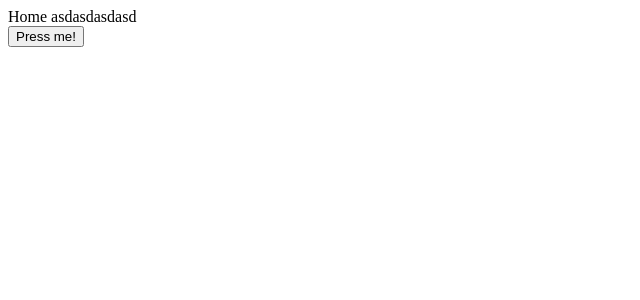
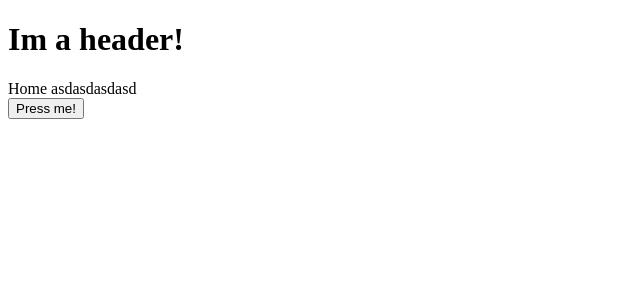
Before and after one commit to Uncleseneca/ReactSSR, a React app: page / in a window 1280 px wide. Shown: the top 300 px of the page, without its empty margins (0-640 px from the left). Built offline with nearby package versions, Linux system fonts and the light colour scheme; the HTML template or start-up script is replaced by a standard one.

Commit message:
added root App component

```diff
--- /dev/null
+++ b/src/client/App.js
@@ -0,0 +1,11 @@
+import React from 'react';
+import { renderRoutes } from 'react-router-config';
+
+const App = ({ route }) => (
+  <div>
+    <h1>Im a header!</h1>
+    {renderRoutes(route.routes)}
+  </div>
+);
+
+export default { component: App };
--- a/src/client/Routes.js
+++ b/src/client/Routes.js
@@ -1,7 +1,11 @@
+import App from './App';
 import Home from './pages/Home';
 import UsersList from './pages/UsersList';
 
 const Routes = [
+  {
+    ...App,
+    routes: [
       {
         ...Home,
         path: '/',
@@ -11,6 +15,8 @@ const Routes = [
         ...UsersList,
         path: '/users',
       },
+    ],
+  },
 ];
 
 export default Routes;
```
Lines whose indentation alone changed are shown as unchanged.
